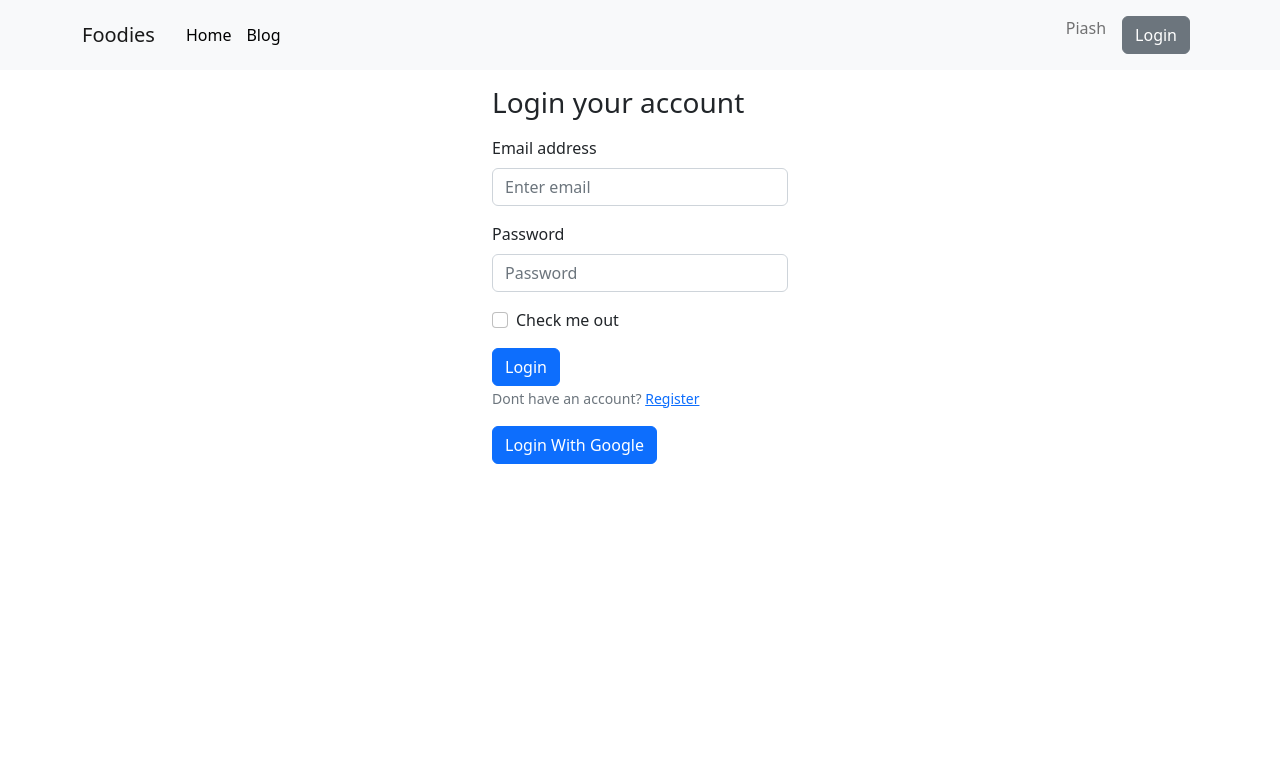
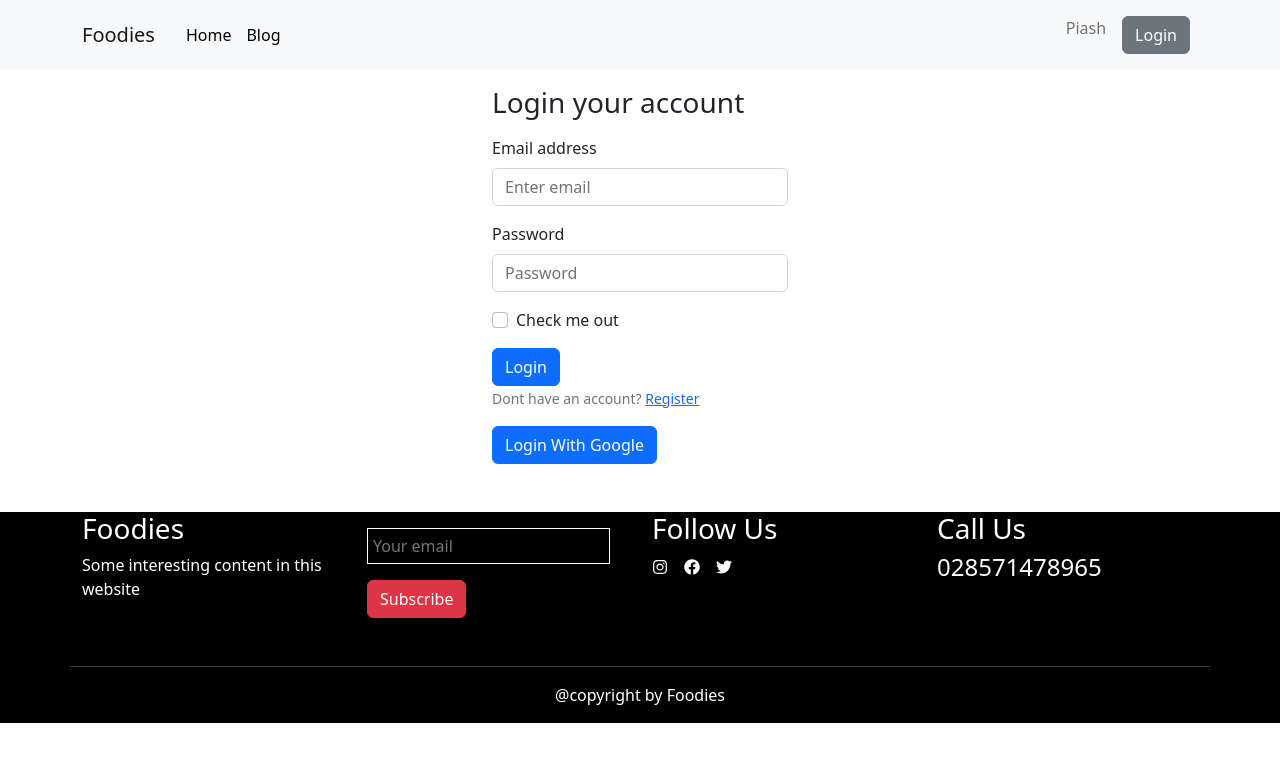
Before and after one commit to Syed-Anwarul-Haque-Piash/Recipe-App, a React (Vite) app: page /login in a window 1280 px wide. Shown: the top 762 px of the page. Built offline with nearby package versions, Linux system fonts and the light colour scheme; no server answers.

Commit message:
disable favourite button

```diff
--- a/src/layouts/Main.jsx
+++ b/src/layouts/Main.jsx
@@ -2,6 +2,7 @@ import React from 'react';
 import NavigationBar from '../pages/Navbar/NavigationBar';
 import Home from '../pages/Home/Home';
 import { Outlet } from 'react-router-dom';
+import Footer from '../pages/Footer/Footer';
 
 const Main = () => {
     return (
@@ -9,6 +10,7 @@ const Main = () => {
           <NavigationBar></NavigationBar>
           {/* <Home></Home> */}
           <Outlet></Outlet>
+          <Footer></Footer>
         </div>
     );
 };
--- a/src/pages/Blog/Blog.jsx
+++ b/src/pages/Blog/Blog.jsx
@@ -3,7 +3,7 @@ import { Card, CardGroup, Container } from "react-bootstrap";
 
 const Blog = () => {
   return (
-    <Container>
+    <Container className="mb-5">
       <h2 className="text-center">Website Blog Page</h2>
       <CardGroup>
         <Card>
--- /dev/null
+++ b/src/pages/Footer/Footer.css
@@ -0,0 +1,9 @@
+.footer{
+    background-color: black;
+}
+.email{
+    background-color: black;
+    color:white;
+    border: 1px solid white;
+    padding: 5px;
+}
--- /dev/null
+++ b/src/pages/Footer/Footer.jsx
@@ -0,0 +1,39 @@
+import React from 'react';
+import './Footer.css';
+import { Button, Container } from 'react-bootstrap';
+import { FaEye, FaFacebook, FaInstagram, FaRegBookmark, FaRegStar, FaShareAlt, FaStar, FaTwitter } from "react-icons/fa";
+
+const Footer = () => {
+    return (
+        <div className='footer'>
+            <Container>
+            <div className="row ">
+                <div className="col-md-3 mb-5">
+                    <h3 className='text-white'>Foodies</h3>
+                    <p className='text-white'>Some interesting content in this <br />website</p>
+                </div>
+                <div className="col-md-3 mb-5">
+                    <input className='mt-3 mb-3 ml-2 email' type="email" name="email" id="" placeholder='Your email' />
+                    <Button className='btn btn-danger '>Subscribe</Button>
+                </div>
+                <div className="col-md-3 mb-5">
+                    <h3 className='text-white'>Follow Us</h3>
+                    <div>
+                    <FaInstagram className='text-white me-3'></FaInstagram>
+                    <FaFacebook className='text-white me-3'></FaFacebook>
+                    <FaTwitter className='text-white me-3'></FaTwitter>
+                    </div>
+                </div>
+                <div className="col-md-3">
+                    <h3 className='text-white'>Call Us</h3>
+                    <h4 className='text-white'>028571478965</h4>
+                </div>
+                <hr className='text-white'/>
+                <p className='text-white text-center'>@copyright by Foodies</p>
+            </div>
+            </Container>
+        </div>
+    );
+};
+
+export default Footer;
--- a/src/pages/Home/Home.jsx
+++ b/src/pages/Home/Home.jsx
@@ -2,6 +2,7 @@ import React, { useEffect, useState } from "react";
 import { Button, Card, CardGroup, Col, Container, Row } from "react-bootstrap";
 import { useLoaderData } from "react-router-dom";
 import Recipe from "./Recipe";
+
 
 const Home = () => {
     const recipe=useLoaderData()
@@ -40,6 +41,8 @@ const Home = () => {
         </Col>
       </Row>
 
+      <div className="sub-banner"></div>
+
 
       <Row xs={1} md={2} lg={3} className="g-4 d-flex mt-5">
       {recipe.map(item=><Recipe  item={item} key={item.id}></Recipe>)}
--- a/src/pages/Home/Recipe.jsx
+++ b/src/pages/Home/Recipe.jsx
@@ -6,7 +6,7 @@ const Recipe = ({ item }) => {
   const { id,chefName, img,bio,like,number,experience} = item;
 
   return (
-    <Container>
+    <Container className="mb-5">
       {/* <Row className="d-flex">
         <Col>
           <Card>
--- a/src/pages/Login/Login.jsx
+++ b/src/pages/Login/Login.jsx
@@ -41,7 +41,7 @@ const Login = () => {
       })
     }
     return (
-        <Container className="mx-auto w-25">
+        <Container className="mx-auto w-25 mb-5">
         <h3 className="mt-3">Login your account</h3>
       <Form onSubmit={handleLogin} className="mt-3">
       <Form.Group className="mb-3" controlId="formBasicEmail">
--- a/src/pages/Register/Register.jsx
+++ b/src/pages/Register/Register.jsx
@@ -23,7 +23,7 @@ const Register = () => {
     }
   return (
     <div>
-      <Container className="mx-auto w-25">
+      <Container className="mx-auto w-25 mb-5">
         <h3 className="mt-3">Register your account</h3>
         <Form onSubmit={handleRegister} className="mt-3">
           <Form.Group className="mb-3" controlId="formBasicEmail">
--- a/src/pages/SingleChef/SingleChef.jsx
+++ b/src/pages/SingleChef/SingleChef.jsx
@@ -1,4 +1,4 @@
-import React from "react";
+import React, { useState } from "react";
 import { Button, Card, Container, Table } from "react-bootstrap";
 import { useLoaderData, useParams } from "react-router-dom";
 import { FaEye, FaRegBookmark, FaRegStar, FaShareAlt, FaStar } from "react-icons/fa";
@@ -10,16 +10,14 @@ const SingleChef = () => {
   //console.log(chef.recipe[0].ingredients);
   console.log(chef);
   const { chefName, id, bio, like, number, img, recipe, experience } = chef;
-  // const id=useParams();
-  // console.log(id)
-//   const handleToast=()=>{
-//     toast.success("Add favourite button");
-//   }
+  const [disable,setDisable] = useState(false);
 const handleFavourite = () =>{
-    toast("You Have Already Bookmarked This Blog");
+    //toast("You Have Already Bookmarked This Blog");
+    setDisable(true)
+
 }
   return (
-    <Container>
+    <Container className="mb-5">
       <Card className="mt-5">
         <Card.Img
           variant="top"
@@ -82,7 +80,8 @@ const handleFavourite = () =>{
               </tbody>
             </Table>
           ))}
-           <Button onClick={handleFavourite} variant="success">Favourite</Button>
+
+           <Button onClick={handleFavourite } disabled={disable} variant="success">Favourite</Button>
         </Card.Body>
       </Card>
     </Container>
```
Also changed, not shown: src/pages/Home/Home.css (added).
